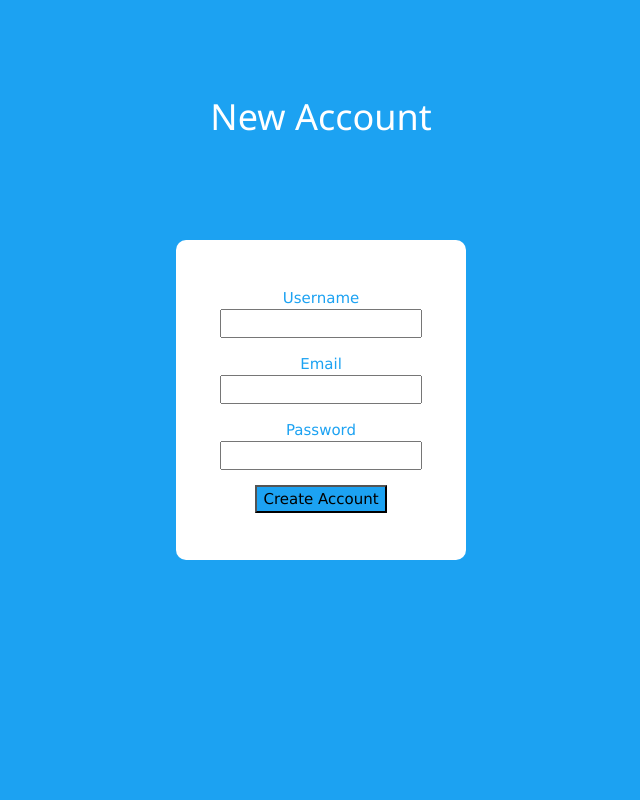
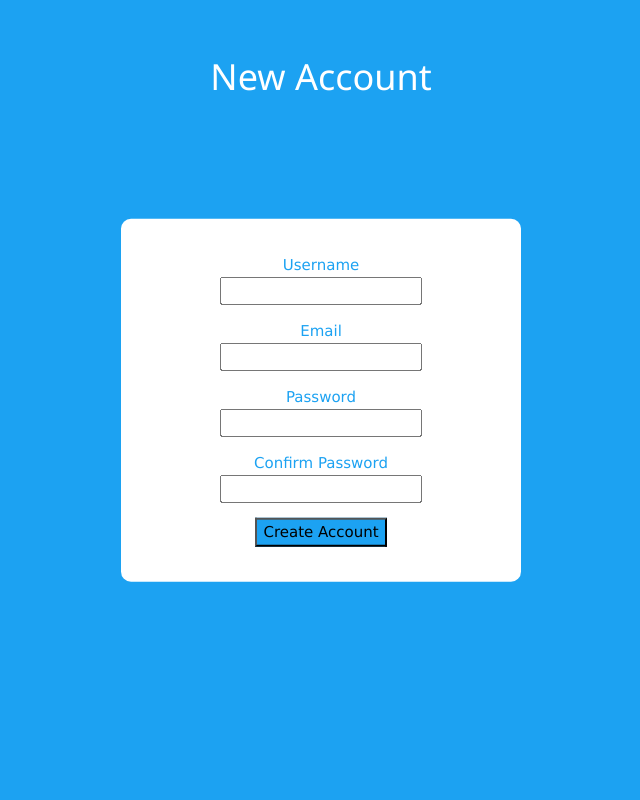
Before and after one commit to gabrielaehrenbrink/chitter, a Flask app: page /newaccount in a window 1280 px wide. Shown: the whole page, without its empty margins (319-959 px from the left). Run offline with Flask 3, Linux system fonts and the light colour scheme.

Commit message:
username posted automatically on posts and create account page updated

```diff
--- a/app.py
+++ b/app.py
@@ -1,6 +1,6 @@
 import os
 from flask import Flask, request, render_template, redirect, url_for, flash
-from flask_login import LoginManager, UserMixin, login_user, login_required, logout_user
+from flask_login import LoginManager, UserMixin, login_user, login_required, logout_user, current_user
 from lib.database_connection import get_flask_database_connection
 from lib.post_repository import PostRepository
 from lib.account_repository import AccountRepository
@@ -57,6 +57,7 @@ def create_new_account():
     username = request.form['username']
     email = request.form['email']
     user_password = request.form['user_password']
+    confirm_password = request.form['confirm_password']
 
     errors = []
 
@@ -66,6 +67,8 @@ def create_new_account():
         errors.append('Email is required.')
     if not user_password:
         errors.append('Password is required.')
+    if user_password != confirm_password:
+        errors.append('Passwords do not match.')
 
     account_parameters_validator = AccountParametersValidator(username, email, user_password)
     if not account_parameters_validator.is_valid():
@@ -86,7 +89,7 @@ def create_new_account():
     post = PostRepository(connection)
     posts = post.all()
 
-    return render_template("posts.html", posts=posts)
+    return redirect(url_for('get_login'))
 
 
 
@@ -120,7 +123,7 @@ def logout():
 def new_post():
     chars_left = 150
     if request.method == 'POST':
-        username = request.form['username']
+        username = current_user.username
         content = request.form['textInput']
 
         connection = get_flask_database_connection(app)
@@ -128,7 +131,6 @@ def new_post():
         post = Post(None, content, username)
         repository.create(post)
 
-        # Fetch all posts after creating the new post
         posts = repository.all()
 
         return render_template("posts.html", posts=posts)
--- a/static/css/styles.css
+++ b/static/css/styles.css
@@ -33,6 +33,7 @@ body, html {
     color: #FFFFFF;
     text-align: center;
     padding-top: 80px;
+    position: relative;
 }
 
 .new-account-div {
@@ -42,14 +43,26 @@ body, html {
     top: 50%;
     left: 50%;
     transform: translate(-50%, -50%);
-    width: 290px;
-    height: 320px;
+    width: 90%;
+    max-width: 400px;
     background-color: #FFFFFF;
     border-radius: 10px;
     display: flex;
+    flex-direction: column;
     justify-content: center;
     align-items: center;
+    padding: 20px;
 }
+
+#new-account-h1 {
+    position: absolute;
+    top: 5%;
+    left: 50%;
+    transform: translateX(-50%);
+    z-index: 1;
+}
+
+
 .wing-div {
     width: 50%;
     height: 100%;
@@ -147,7 +160,7 @@ body, html {
         margin-left: 10px;
     }
 
-    .posts-div {
+.posts-div {
         color: #2E2625;
         width: 80%;
         max-width: 1000px;
@@ -160,7 +173,7 @@ body, html {
         margin: 20px auto;
     }
 
-    .posts-div li {
+.posts-div li {
         margin-bottom: 20px;
         width: 100%;
         box-sizing: border-box;
@@ -184,6 +197,20 @@ body, html {
         margin: 20px auto;
     }
 
+
+.custom-textarea {
+    width: 300px;
+    height: 200px;
+    padding: 10px;
+    box-sizing: border-box;
+    margin-bottom: 10px;
+    border: 1px solid #ddd;
+    border-radius: 5px;
+    resize: none;
+    overflow-y: auto;
+    }
+
+
 .new-post-page {
     background-color: #E6ECF0
 }
--- a/templates/new_account.html
+++ b/templates/new_account.html
@@ -8,7 +8,7 @@
  </head>
  <body class="new-account-page">
 
-    <h1>New Account</h1>
+    <h1 id="new-account-h1">New Account</h1>
     <div class="new-account-div">
     <form action="/newaccount" method="post">
         {% if errors %}
@@ -32,7 +32,12 @@
       <p>
         <label for="user_password">Password</label>
         <br>
-        <input type="text" name="user_password" id="user_password">
+        <input type="password" name="user_password" id="user_password">
+      </p>
+      <p>
+        <label for="confirm_password">Confirm Password</label>
+        <br>
+        <input type="password" name="confirm_password" id="confirm_password">
       </p>
 
       <p>
--- a/templates/posts.html
+++ b/templates/posts.html
@@ -24,7 +24,7 @@
 
 <div class="posts-div">
     <ul id="postList">
-        {% for post in posts %}
+        {% for post in posts[::-1] %}
             <li>
                 <article>
                     <h3>
```
Also changed, not shown: templates/new_post.html (+3 -5 lines), README.md.
